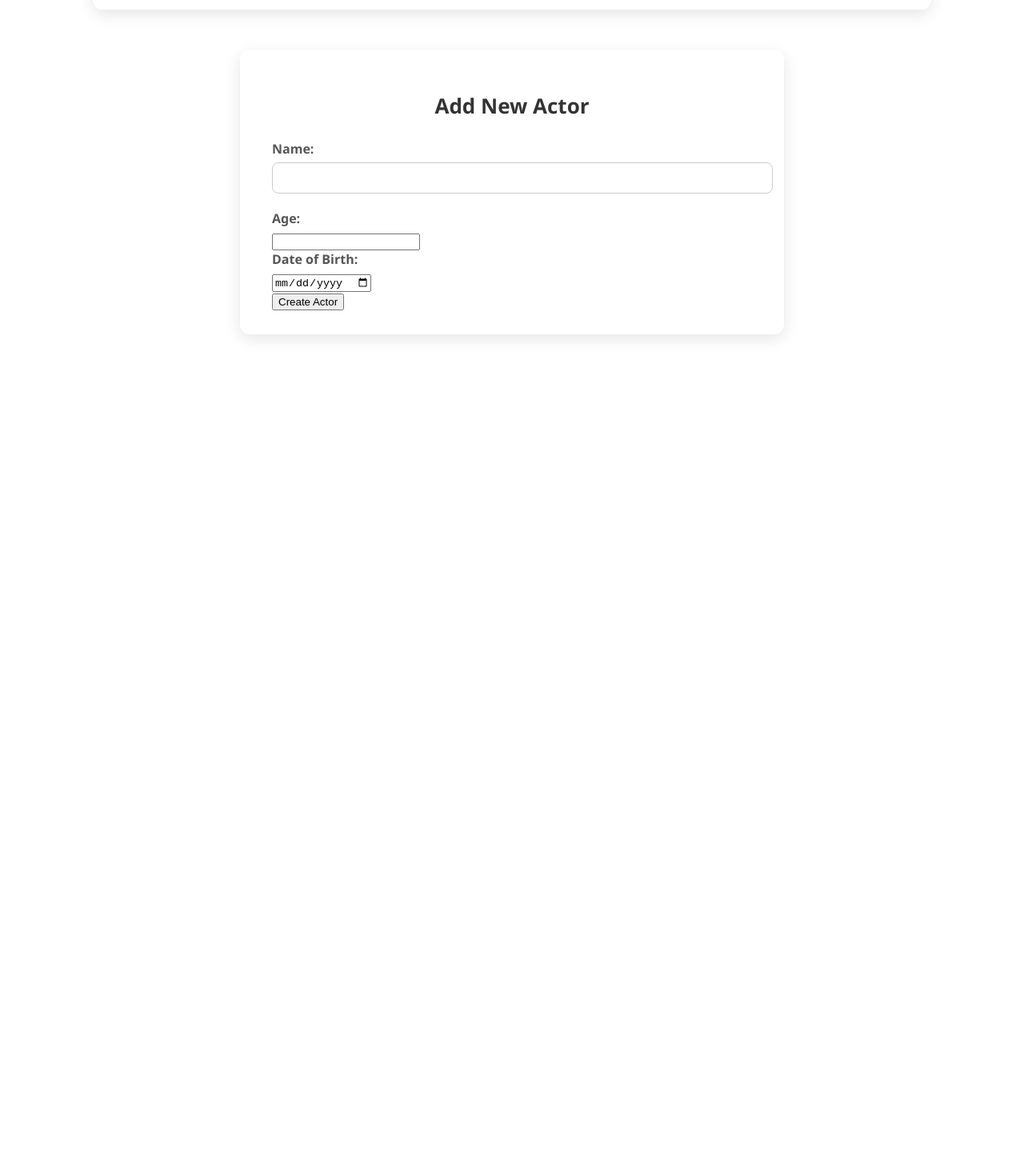
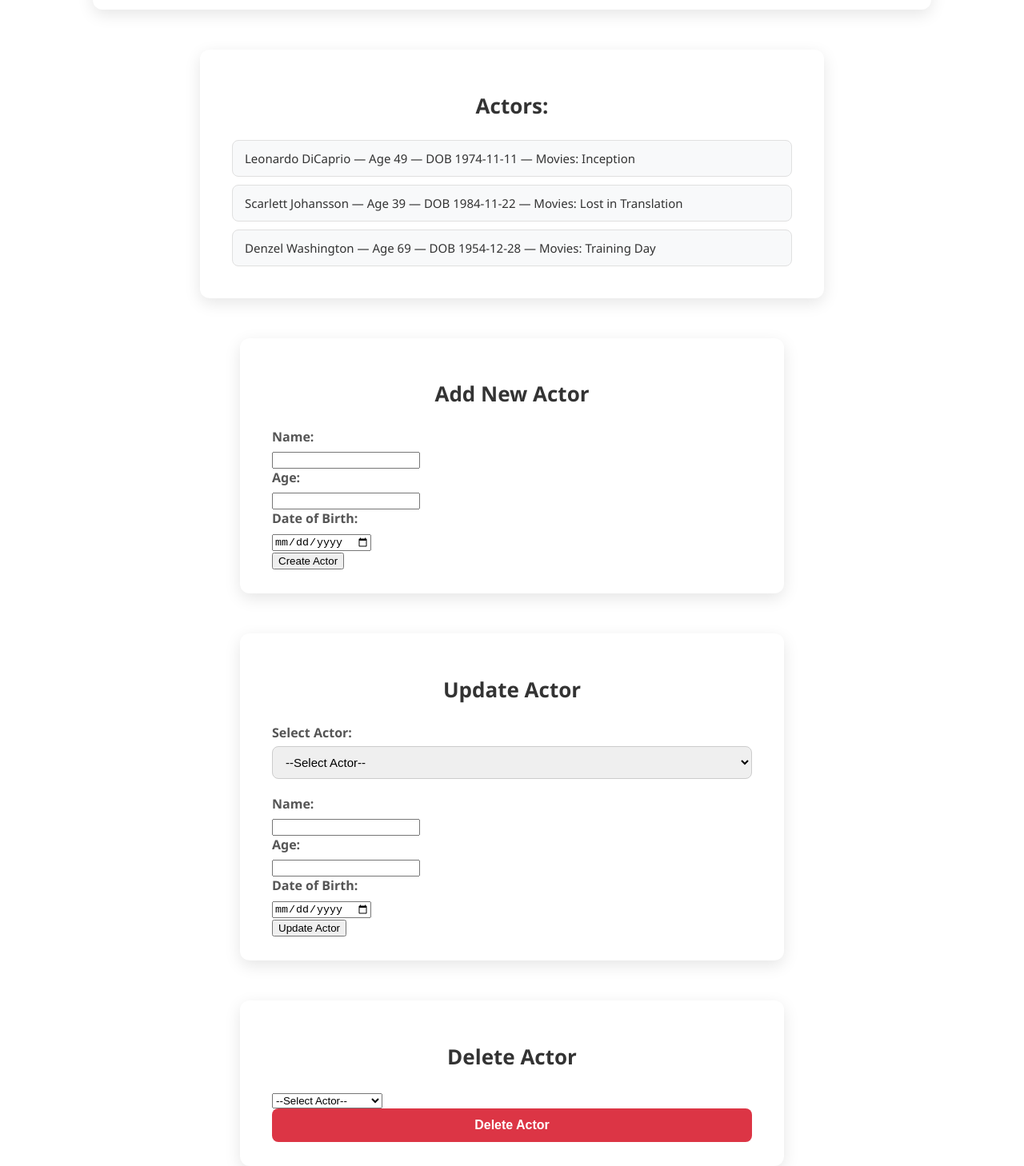
Before and after one commit to Ellagg/movie_management, a React (Create React App) app in the folder cs340-ui/: page /create-actor in a window 1280 px wide. Shown: the part 72-1530 px from the top of the page at 80% size. Before the commit the page ends 800 px from the top, so only its background shows below. Built offline with nearby package versions, Linux system fonts and the light colour scheme.

Commit message:
added CRUD for actors and genres

```diff
--- a/cs340-ui/src/components/CreateActor.jsx
+++ b/cs340-ui/src/components/CreateActor.jsx
@@ -1,7 +1,15 @@
 import React, { useState } from "react";
 import "./Create.css";
+import "./View.css";
 
 const CreateActor = () => {
+  const [actors, setActors] = useState([
+    { id: 1, name: "Leonardo DiCaprio", age: 49, dob: "1974-11-11", movies: "Inception" },
+    { id: 2, name: "Scarlett Johansson", age: 39, dob: "1984-11-22", movies: "Lost in Translation" },
+    { id: 3, name: "Denzel Washington", age: 69, dob: "1954-12-28", movies: "Training Day" }
+  ]);
+
+  /* ---------------- CREATE ---------------- */
   const [name, setName] = useState("");
   const [age, setAge] = useState("");
   const [dob, setDob] = useState("");
@@ -9,59 +17,166 @@ const CreateActor = () => {
   const handleSubmit = (e) => {
     e.preventDefault();
 
-    const actorData = {
+    const newActor = {
+      id: actors.length + 1,
       name,
       age: Number(age),
-      dob
+      dob,
+      movies: "—"
     };
 
-    console.log("Submitting actor:", actorData);
+    setActors(prev => [...prev, newActor]);
 
-    // Reset form
     setName("");
     setAge("");
     setDob("");
   };
 
+  /* ---------------- UPDATE ---------------- */
+  const [selectedActorID, setSelectedActorID] = useState("");
+  const [updateName, setUpdateName] = useState("");
+  const [updateAge, setUpdateAge] = useState("");
+  const [updateDob, setUpdateDob] = useState("");
+  const [updateMessage, setUpdateMessage] = useState("");
+
+  const handleSelectActor = (e) => {
+    const id = Number(e.target.value);
+    setSelectedActorID(id);
+
+    const actor = actors.find(a => a.id === id);
+    if (actor) {
+      setUpdateName(actor.name);
+      setUpdateAge(actor.age);
+      setUpdateDob(actor.dob);
+    }
+  };
+
+  const handleUpdate = (e) => {
+    e.preventDefault();
+
+    setActors(prev =>
+      prev.map(a =>
+        a.id === selectedActorID
+          ? { ...a, name: updateName, age: Number(updateAge), dob: updateDob }
+          : a
+      )
+    );
+
+    setUpdateMessage("Actor updated successfully.");
+  };
+
+  /* ---------------- DELETE ---------------- */
+  const [actorToDelete, setActorToDelete] = useState("");
+  const [deleteMessage, setDeleteMessage] = useState("");
+
+  const handleDelete = () => {
+    if (!actorToDelete) {
+      setDeleteMessage("Please select an actor.");
+      return;
+    }
+
+    setActors(prev =>
+      prev.filter(a => a.id !== Number(actorToDelete))
+    );
+
+    setActorToDelete("");
+    setDeleteMessage("Actor deleted successfully.");
+  };
+
+  /* ---------------- VIEW ---------------- */
+  const renderList = () =>
+    actors.map(a => (
+      <li key={a.id}>
+        {a.name} — Age {a.age} — DOB {a.dob} — Movies: {a.movies}
+      </li>
+    ));
+
   return (
+    <div>
+      {/* VIEW */}
+      <div className="view-container">
+        <h2>Actors:</h2>
+        <ul className="view-list">{renderList()}</ul>
+      </div>
+
+      {/* CREATE */}
       <div className="create-movie-container">
         <h2>Add New Actor</h2>
 
         <form onSubmit={handleSubmit}>
-
           <div>
             <label>Name:</label>
-          <input
-            type="text"
-            value={name}
-            onChange={(e) => setName(e.target.value)}
-            required
-          />
+            <input value={name} onChange={e => setName(e.target.value)} required />
           </div>
 
           <div>
             <label>Age:</label>
-          <input
-            type="number"
-            value={age}
-            onChange={(e) => setAge(e.target.value)}
-            required
-          />
+            <input type="number" value={age} onChange={e => setAge(e.target.value)} required />
           </div>
 
           <div>
             <label>Date of Birth:</label>
-          <input
-            type="date"
-            value={dob}
-            onChange={(e) => setDob(e.target.value)}
-            required
-          />
+            <input type="date" value={dob} onChange={e => setDob(e.target.value)} required />
           </div>
 
           <button type="submit">Create Actor</button>
         </form>
       </div>
+
+      {/* UPDATE */}
+      <div className="update-container">
+        <h2>Update Actor</h2>
+
+        <form onSubmit={handleUpdate}>
+          <div>
+            <label>Select Actor:</label>
+            <select value={selectedActorID} onChange={handleSelectActor} required>
+              <option value="">--Select Actor--</option>
+              {actors.map(a => (
+                <option key={a.id} value={a.id}>{a.name}</option>
+              ))}
+            </select>
+          </div>
+
+          <div>
+            <label>Name:</label>
+            <input value={updateName} onChange={e => setUpdateName(e.target.value)} required />
+          </div>
+
+          <div>
+            <label>Age:</label>
+            <input type="number" value={updateAge} onChange={e => setUpdateAge(e.target.value)} required />
+          </div>
+
+          <div>
+            <label>Date of Birth:</label>
+            <input type="date" value={updateDob} onChange={e => setUpdateDob(e.target.value)} required />
+          </div>
+
+          <button type="submit">Update Actor</button>
+          {updateMessage && <p>{updateMessage}</p>}
+        </form>
+      </div>
+
+      {/* DELETE */}
+      <div className="delete-container">
+        <h2>Delete Actor</h2>
+
+        <select
+          value={actorToDelete}
+          onChange={(e) => setActorToDelete(e.target.value)}
+        >
+          <option value="">--Select Actor--</option>
+          {actors.map(a => (
+            <option key={a.id} value={a.id}>{a.name}</option>
+          ))}
+        </select>
+
+        <button onClick={handleDelete}>Delete Actor</button>
+
+        {deleteMessage && <p className="delete-message">{deleteMessage}</p>}
+      </div>
+    </div>
   );
 };
 
--- a/cs340-ui/src/components/CreateGenre.jsx
+++ b/cs340-ui/src/components/CreateGenre.jsx
@@ -1,27 +1,72 @@
 import React, { useState } from "react";
 import "./Create.css";
+import "./View.css";
 
 const CreateGenre = () => {
+  // Dummy data
+  const [genres, setGenres] = useState([
+    { id: 1, genre: "Action", movies: ["Mad Max: Fury Road", "John Wick"] },
+    { id: 2, genre: "Drama", movies: ["The Shawshank Redemption", "Moonlight"] },
+    { id: 3, genre: "Sci-Fi", movies: ["Interstellar", "Blade Runner 2049"] }
+  ]);
+
+  /* ---------------- CREATE ---------------- */
   const [genre, setGenre] = useState("");
 
   const handleSubmit = (e) => {
     e.preventDefault();
 
-    const genreData = {
-      genre
+    const newGenre = {
+      id: genres.length + 1,
+      genre,
+      movies: [] // new genres start with no movies
     };
 
-    console.log("Submitting genre:", genreData);
-
-    // Reset form
+    setGenres(prev => [...prev, newGenre]);
     setGenre("");
   };
 
+  /* ---------------- DELETE ---------------- */
+  const [genreToDelete, setGenreToDelete] = useState("");
+  const [deleteMessage, setDeleteMessage] = useState("");
+
+  const handleDelete = () => {
+    if (!genreToDelete) {
+      setDeleteMessage("Please select a genre.");
+      return;
+    }
+
+    setGenres(prev =>
+      prev.filter(g => g.id !== Number(genreToDelete))
+    );
+
+    setGenreToDelete("");
+    setDeleteMessage("Genre deleted successfully.");
+  };
+
+  /* ---------------- VIEW ---------------- */
+  const renderList = () =>
+    genres.map(g => (
+      <li key={g.id}>
+        <strong>{g.genre}</strong>
+        <br />
+        Movies: {g.movies.length > 0 ? g.movies.join(", ") : "—"}
+      </li>
+    ));
+
   return (
+    <div>
+      {/* VIEW */}
+      <div className="view-container">
+        <h2>Genres:</h2>
+        <ul className="view-list">{renderList()}</ul>
+      </div>
+
+      {/* CREATE */}
       <div className="create-movie-container">
         <h2>Add New Genre</h2>
+
         <form onSubmit={handleSubmit}>
-
           <div>
             <label>Genre Name:</label>
             <input
@@ -35,8 +80,27 @@ const CreateGenre = () => {
           <button type="submit" style={{ marginTop: "15px" }}>
             Add Genre
           </button>
+        </form>
+      </div>
 
-      </form>
+      {/* DELETE */}
+      <div className="delete-container">
+        <h2>Delete Genre</h2>
+
+        <select
+          value={genreToDelete}
+          onChange={(e) => setGenreToDelete(e.target.value)}
+        >
+          <option value="">--Select Genre--</option>
+          {genres.map(g => (
+            <option key={g.id} value={g.id}>{g.genre}</option>
+          ))}
+        </select>
+
+        <button onClick={handleDelete}>Delete Genre</button>
+
+        {deleteMessage && <p className="delete-message">{deleteMessage}</p>}
+      </div>
     </div>
   );
 };
--- a/cs340-ui/src/components/Navbar.jsx
+++ b/cs340-ui/src/components/Navbar.jsx
@@ -13,7 +13,7 @@ function Navbar() {
             </NavLink>
 
             <NavLink to="/create-actor" className="nav-link">
-                Create Actor
+                Actors
             </NavLink>
 
             <NavLink to="/create-director" className="nav-link">
@@ -21,7 +21,7 @@ function Navbar() {
             </NavLink>
 
             <NavLink to="/create-genre" className="nav-link">
-                Create Genre
+                Genres
             </NavLink>
 
             <NavLink to="/view" className="nav-link">
```
Lines whose indentation alone changed are shown as unchanged.
